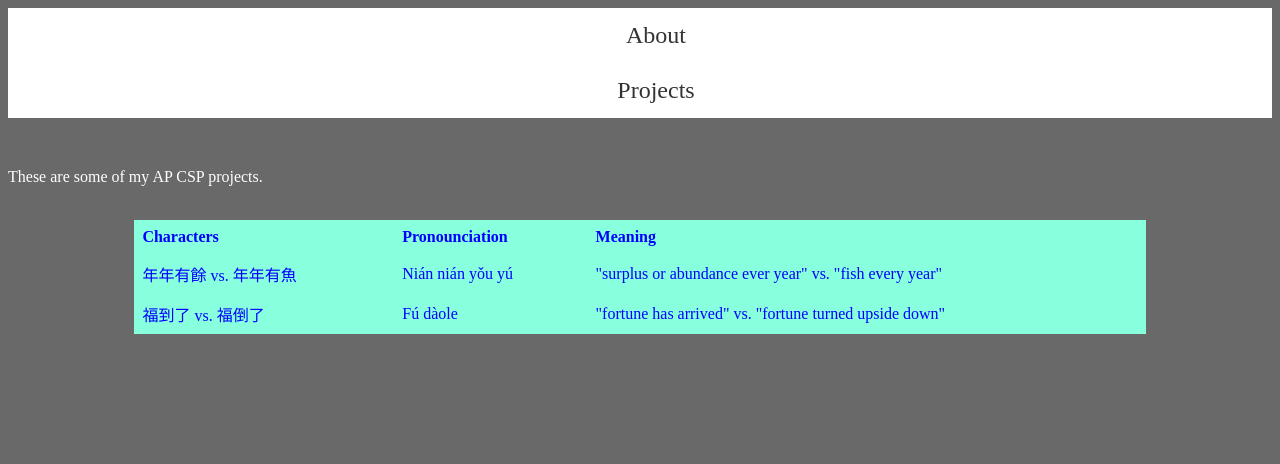
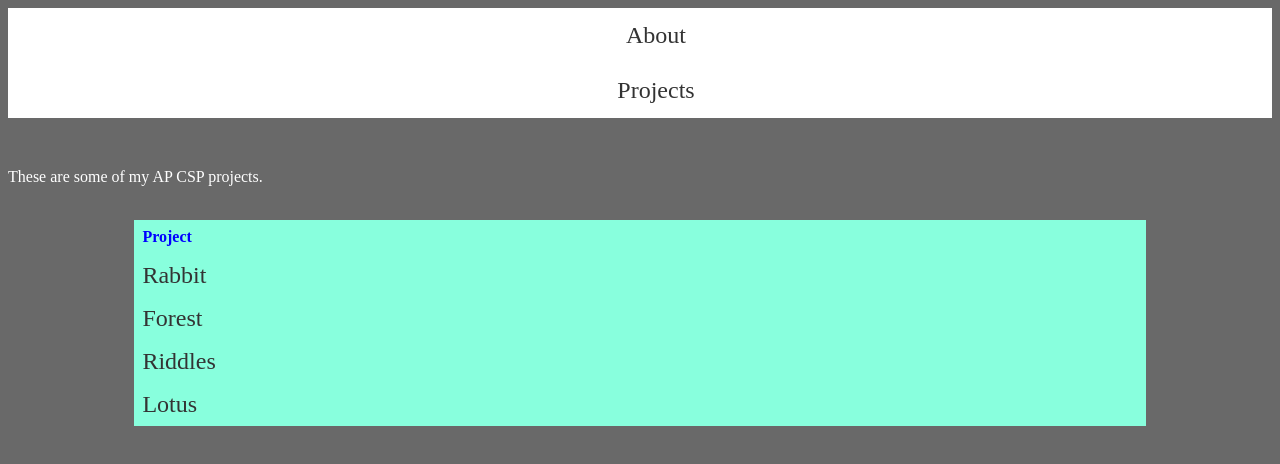
Before and after one commit to WVCS/portfolio-connietangwt, a plain HTML site: page projects.html in a window 1280 px wide. Drawn offline with Linux system fonts and the light colour scheme.

Commit message:
Update projects.html

```diff
--- a/projects.html
+++ b/projects.html
@@ -14,21 +14,23 @@
 
     <table align="center" style= "font-size:100%">
     <tr>
-      <th> Characters </th>
-      <th> Pronounciation </th>
-      <th> Meaning </th>
+      <th> Project </th>
     </tr>
 
    <tr>
-     <td> 年年有餘 vs. 年年有魚 </td>
-     <td> Nián nián yǒu yú </td>
-     <td> "surplus or abundance ever year" vs. "fish every year" </td>
+     <td> <a href= "https://scratch.mit.edu/projects/325351450"> Rabbit </td>
     </tr>
 
    <tr>
-     <td> 福到了 vs. 福倒了 </td>
-     <td> Fú dàole </td>
-     <td> "fortune has arrived" vs. "fortune turned upside down" </td>
+     <td> <a href= "https://studio.code.org/projects/applab/FUpCiRzpH-Rkrqrb9fKVkwixBLsljUoVd2pgo3M9ops"> Forest </td>
+    </tr>
+
+      <tr>
+     <td> <a href= "https://studio.code.org/projects/applab/391kFnqtvoijWD5bpcuFLbUPSnnkG9CS39Qcv2pTpYY">Riddles </td>
+    </tr>
+
+      <tr>
+     <td> <a href= "https://studio.code.org/projects/applab/KE8Ve8Z5pUg8010ZZ5AKSOlGplfCqqN1gMiqtMAf5Uk"> Lotus </td>
     </tr>
   </table>
 <br>
```
